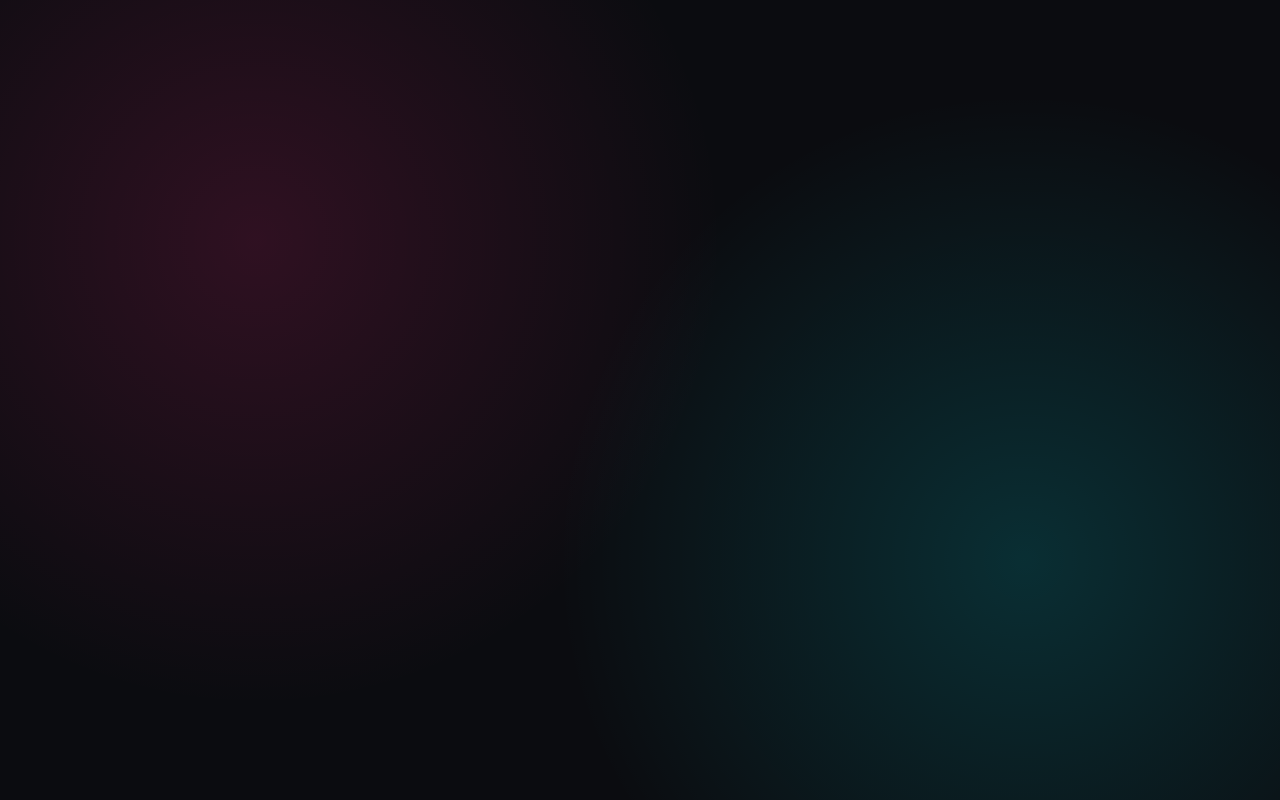
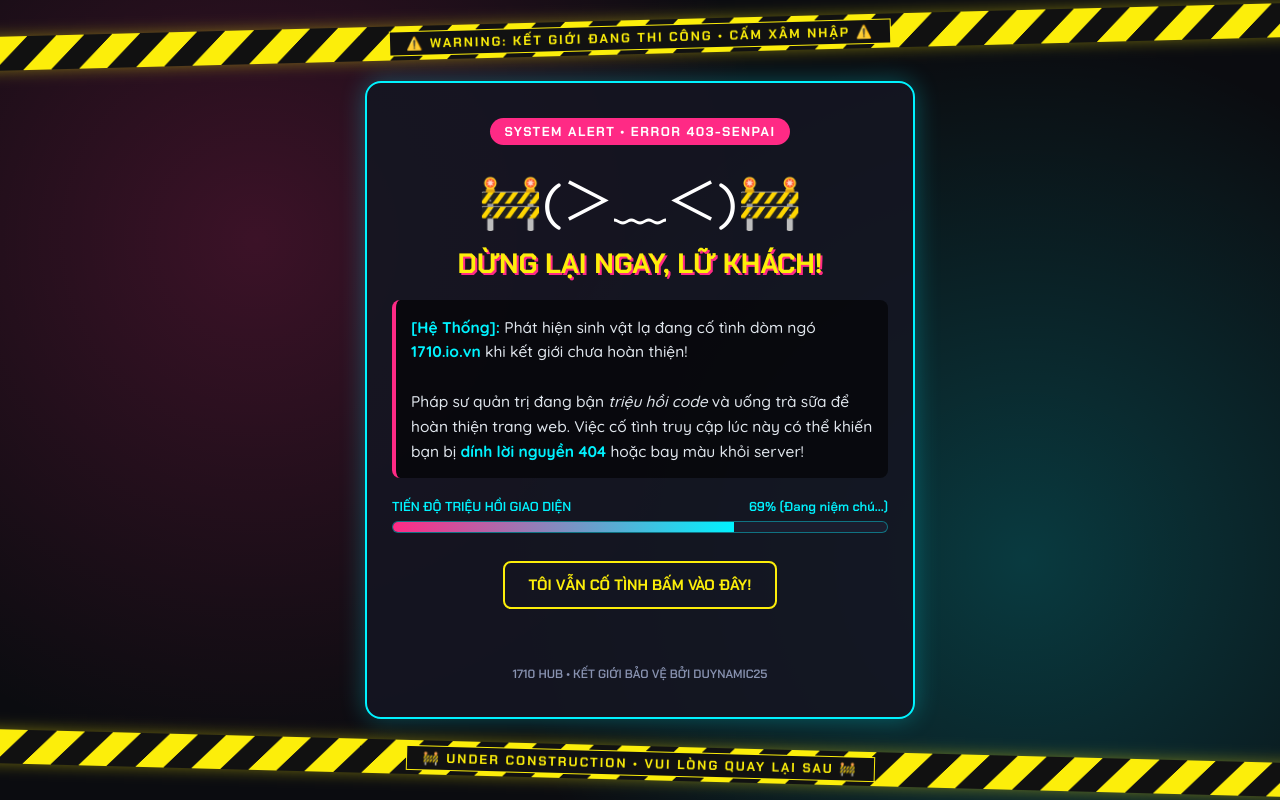
Before and after one commit to duynamlc25-sudo/1710.io.vn, a plain HTML site: page index.html in a window 1280 px wide. Drawn offline with Linux system fonts and the light colour scheme.

Commit message:
Update index.html

```diff
--- a/index.html
+++ b/index.html
@@ -5,15 +5,7 @@
   <meta name="viewport" content="width=device-width, initial-scale=1.0" />
   <title>1710.io.vn | KHU VỰC CẤM ĐỊA</title>
   <style>
-    @import url('https://fonts.googleapis.com/css2?family=Chakra+Petch:ital,wght@0,600;0,700;1,700&family=Quicksand:wght@500;700&display=swap');
-
-    :root {
-      --bg-dark: #0b0c10;
-      --neon-pink: #ff2a85;
-      --neon-cyan: #00f3ff;
-      --warn-yellow: #fcee0a;
-      --card-bg: rgba(20, 22, 34, 0.85);
-    }
+    @import url('https://fonts.googleapis.com/css2?family=Chakra+Petch:wght@600;700&family=Quicksand:wght@500;700&display=swap');
 
     * {
       box-sizing: border-box;
@@ -22,10 +14,10 @@
     }
 
     body {
-      background-color: var(--bg-dark);
+      background-color: #0b0c10;
       background-image:
-        radial-gradient(circle at 20% 30%, rgba(255, 42, 133, 0.15) 0%, transparent 40%),
-        radial-gradient(circle at 80% 70%, rgba(0, 243, 255, 0.15) 0%, transparent 40%);
+        radial-gradient(circle at 20% 30%, rgba(255, 42, 133, 0.2) 0%, transparent 45%),
+        radial-gradient(circle at 80% 70%, rgba(0, 243, 255, 0.2) 0%, transparent 45%);
       color: #ffffff;
       font-family: 'Quicksand', sans-serif;
       min-height: 100vh;
@@ -37,66 +29,55 @@
       padding: 20px;
     }
 
-    /* Dải băng cảnh báo chạy ngang kiểu Anime */
     .hazard-tape {
       position: fixed;
       left: -10%;
       width: 120%;
-      height: 32px;
+      height: 34px;
       background: repeating-linear-gradient(
         -45deg,
-        var(--warn-yellow),
-        var(--warn-yellow) 20px,
+        #fcee0a,
+        #fcee0a 20px,
         #111 20px,
         #111 40px
       );
-      color: #000;
-      font-family: 'Chakra Petch', sans-serif;
-      font-weight: 700;
       display: flex;
       align-items: center;
       justify-content: center;
-      letter-spacing: 3px;
-      font-size: 14px;
+      font-family: 'Chakra Petch', sans-serif;
+      font-weight: 700;
+      letter-spacing: 2px;
+      font-size: 13px;
       box-shadow: 0 0 15px rgba(252, 238, 10, 0.4);
       z-index: 10;
     }
 
-    .tape-top {
-      top: 18px;
-      transform: rotate(-1.5deg);
-    }
-
-    .tape-bottom {
-      bottom: 18px;
-      transform: rotate(1.5deg);
-    }
+    .tape-top { top: 20px; transform: rotate(-1.5deg); }
+    .tape-bottom { bottom: 20px; transform: rotate(1.5deg); }
 
     .tape-text {
       background: #111;
-      color: var(--warn-yellow);
-      padding: 2px 16px;
-      border: 1px solid var(--warn-yellow);
+      color: #fcee0a;
+      padding: 3px 16px;
+      border: 1px solid #fcee0a;
     }
 
-    /* Khung nội dung chính */
     .container {
-      background: var(--card-bg);
-      border: 2px solid var(--neon-cyan);
-      box-shadow: 0 0 25px rgba(0, 243, 255, 0.25), inset 0 0 15px rgba(255, 42, 133, 0.15);
+      background: rgba(20, 22, 34, 0.9);
+      border: 2px solid #00f3ff;
+      box-shadow: 0 0 25px rgba(0, 243, 255, 0.3);
       border-radius: 16px;
-      max-width: 560px;
+      max-width: 550px;
       width: 100%;
-      padding: 36px 28px;
+      padding: 35px 25px;
       text-align: center;
       position: relative;
-      backdrop-filter: blur(10px);
       z-index: 5;
     }
 
     .badge {
       display: inline-block;
-      background: var(--neon-pink);
+      background: #ff2a85;
       color: #fff;
       font-family: 'Chakra Petch', sans-serif;
       font-weight: 700;
@@ -104,32 +85,27 @@
       padding: 5px 14px;
       border-radius: 50px;
       letter-spacing: 1.5px;
-      margin-bottom: 16px;
-      box-shadow: 0 0 12px var(--neon-pink);
-      animation: pulse 1.5s infinite;
+      margin-bottom: 15px;
     }
 
     .anime-emoji {
-      font-size: 56px;
-      margin-bottom: 12px;
-      display: inline-block;
-      animation: bounce 2s infinite ease-in-out;
+      font-size: 52px;
+      margin-bottom: 10px;
     }
 
     h1 {
       font-family: 'Chakra Petch', sans-serif;
       font-size: 28px;
       text-transform: uppercase;
-      color: var(--warn-yellow);
-      text-shadow: 2px 2px 0px var(--neon-pink);
-      margin-bottom: 14px;
-      line-height: 1.3;
+      color: #fcee0a;
+      text-shadow: 2px 2px 0px #ff2a85;
+      margin-bottom: 15px;
     }
 
     .dialogue-box {
-      background: rgba(0, 0, 0, 0.55);
-      border-left: 4px solid var(--neon-pink);
-      padding: 16px;
+      background: rgba(0, 0, 0, 0.6);
+      border-left: 4px solid #ff2a85;
+      padding: 15px;
       border-radius: 8px;
       text-align: left;
       margin: 18px 0;
@@ -138,22 +114,16 @@
       color: #e0e6ed;
     }
 
-    .dialogue-box strong {
-      color: var(--neon-cyan);
-    }
+    .dialogue-box strong { color: #00f3ff; }
 
-    /* Thanh tiến trình giả lập */
-    .progress-wrapper {
-      margin: 22px 0;
-      text-align: left;
-    }
+    .progress-wrapper { margin: 20px 0; text-align: left; }
 
     .progress-label {
       display: flex;
       justify-content: space-between;
       font-family: 'Chakra Petch', sans-serif;
       font-size: 13px;
-      color: var(--neon-cyan);
+      color: #00f3ff;
       margin-bottom: 6px;
     }
 
@@ -169,38 +139,32 @@
     .progress-fill {
       width: 69%;
       height: 100%;
-      background: linear-gradient(90deg, var(--neon-pink), var(--neon-cyan));
-      border-radius: 10px;
-      animation: loadingGlow 2s infinite alternate;
+      background: linear-gradient(90deg, #ff2a85, #00f3ff);
     }
 
-    /* Nút bấm troll */
     .btn-troll {
       background: transparent;
-      color: var(--warn-yellow);
-      border: 2px solid var(--warn-yellow);
+      color: #fcee0a;
+      border: 2px solid #fcee0a;
       font-family: 'Chakra Petch', sans-serif;
       font-weight: 700;
       font-size: 15px;
       padding: 12px 24px;
       border-radius: 8px;
       cursor: pointer;
-      transition: all 0.25s ease;
       margin-top: 8px;
       text-transform: uppercase;
     }
 
     .btn-troll:hover {
-      background: var(--warn-yellow);
+      background: #fcee0a;
       color: #000;
-      box-shadow: 0 0 20px var(--warn-yellow);
-      transform: scale(1.04);
     }
 
     #secret-msg {
-      margin-top: 16px;
-      font-size: 14.5px;
-      color: var(--neon-pink);
+      margin-top: 15px;
+      font-size: 15px;
+      color: #ff2a85;
       font-weight: 700;
       min-height: 22px;
     }
@@ -208,9 +172,66 @@
     .footer-tag {
       margin-top: 20px;
       font-size: 12px;
-      color: #7f8c8d;
+      color: #8892b0;
       font-family: 'Chakra Petch', sans-serif;
     }
+  </style>
+</head>
+<body>
 
-    @keyframes pulse {
-      0
+  <div class="hazard-tape tape-top">
+    <span class="tape-text">⚠️ WARNING: KẾT GIỚI ĐANG THI CÔNG • CẤM XÂM NHẬP ⚠️</span>
+  </div>
+
+  <div class="container">
+    <div class="badge">SYSTEM ALERT • ERROR 403-SENPAI</div>
+    <div class="anime-emoji">🚧(＞﹏＜)🚧</div>
+    <h1>Dừng lại ngay, Lữ Khách!</h1>
+
+    <div class="dialogue-box">
+      <p><strong>[Hệ Thống]:</strong> Phát hiện sinh vật lạ đang cố tình dòm ngó <strong>1710.io.vn</strong> khi kết giới chưa hoàn thiện!</p>
+      <br />
+      <p>Pháp sư quản trị đang bận <em>triệu hồi code</em> và uống trà sữa để hoàn thiện trang web. Việc cố tình truy cập lúc này có thể khiến bạn bị <strong>dính lời nguyền 404</strong> hoặc bay màu khỏi server!</p>
+    </div>
+
+    <div class="progress-wrapper">
+      <div class="progress-label">
+        <span>TIẾN ĐỘ TRIỆU HỒI GIAO DIỆN</span>
+        <span>69% (Đang niệm chú...)</span>
+      </div>
+      <div class="progress-bar">
+        <div class="progress-fill"></div>
+      </div>
+    </div>
+
+    <button class="btn-troll" onclick="triggerWarning()">Tôi vẫn cố tình bấm vào đây!</button>
+    <div id="secret-msg"></div>
+
+    <div class="footer-tag">1710 HUB • KẾT GIỚI BẢO VỆ BỞI DUYNAMIC25</div>
+  </div>
+
+  <div class="hazard-tape tape-bottom">
+    <span class="tape-text">🚧 UNDER CONSTRUCTION • VUI LÒNG QUAY LẠI SAU 🚧</span>
+  </div>
+
+  <script>
+    let clickCount = 0;
+    const messages = [
+      "Này! Đã bảo là đang xây dựng mà, đừng có bấm nữa! (╬ Ò﹏Ó)",
+      "Bấm nữa là hệ thống tự động trừ 1000 điểm nhân phẩm đó nha! (¬_¬ )",
+      "Thôi được rồi, lì quá đi mất! Quay lại sau vài hôm nữa nhé Senpai~ (づ｡◕‿‿◕｡)づ"
+    ];
+
+    function triggerWarning() {
+      const msgBox = document.getElementById("secret-msg");
+      if (clickCount < messages.length) {
+        msgBox.textContent = messages[clickCount];
+        clickCount++;
+      } else {
+        msgBox.textContent = "Hệ thống đã khóa nút bấm vì bạn quá lì! (x_x)";
+      }
+    }
+  </script>
+
+</body>
+</html>
```
